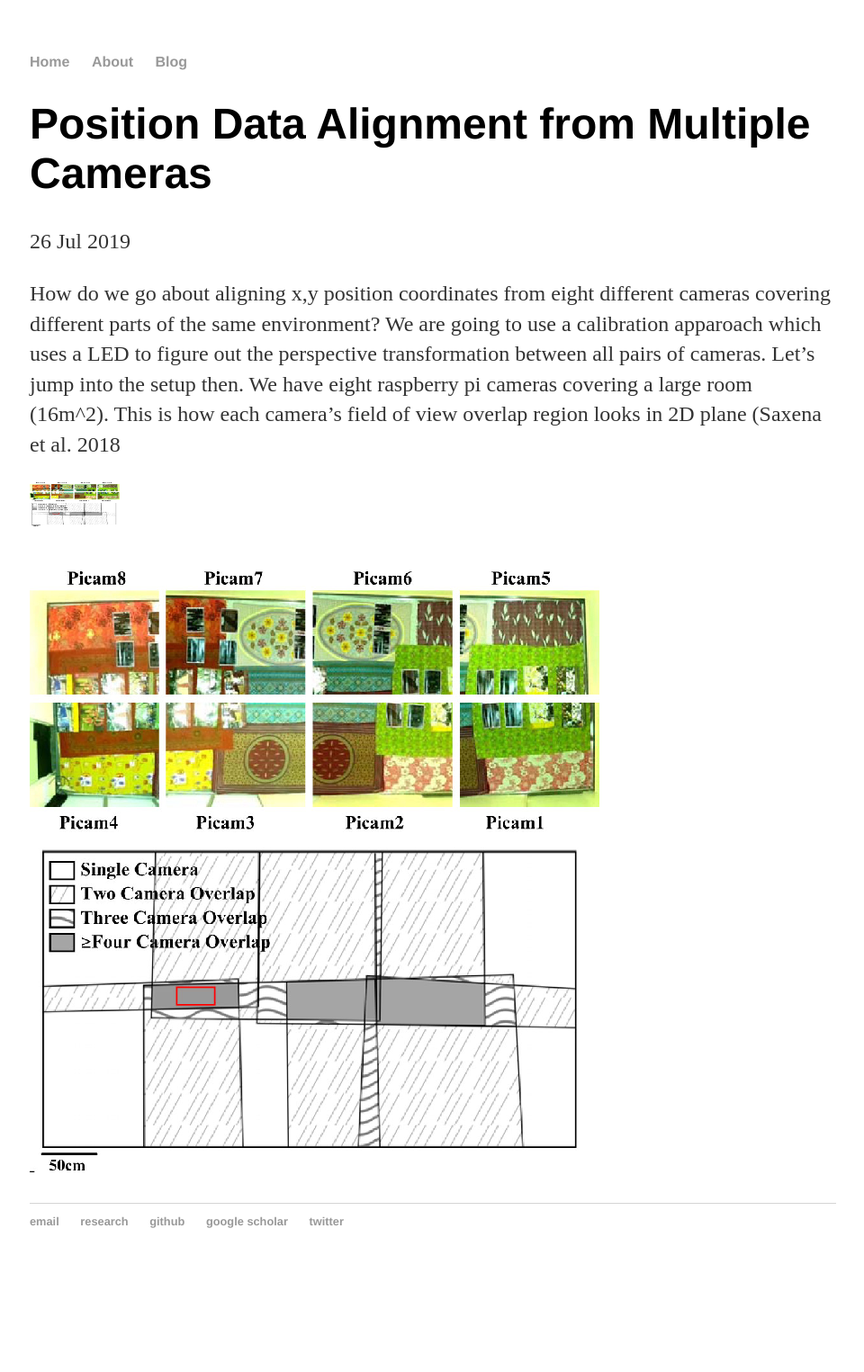
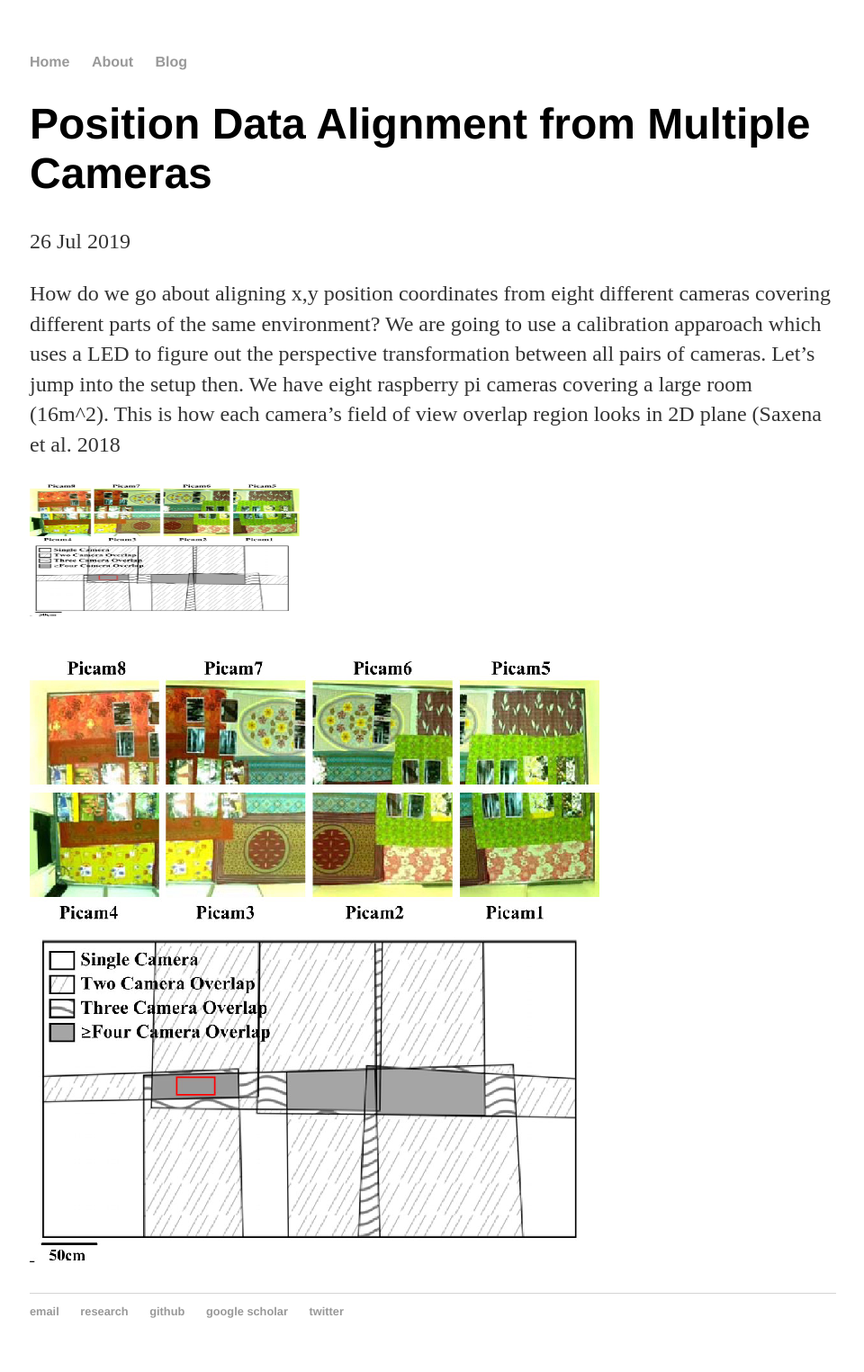
Before and after one commit to rajatsaxena/rajatsaxena.github.io, a Jekyll site: the page built from _posts/2019-07-26-Position-Data-Alignment-Multiple-Cameras.md, in a window 1280 px wide. Shown: the whole page at 90% size, without its empty margins (159-1119 px from the left). Built offline with Jekyll 4.4.1, drawn with Linux system fonts in a browser that asks for light colours; comment, search, counter and statistics services are not loaded; before the commit the page ends 1425 px from its top, so only the background shows below that.

Commit message:
Update 2019-07-26-Position-Data-Alignment-Multiple-Cameras.md

```diff
--- a/_posts/2019-07-26-Position-Data-Alignment-Multiple-Cameras.md
+++ b/_posts/2019-07-26-Position-Data-Alignment-Multiple-Cameras.md
@@ -7,6 +7,6 @@ date: 2019-07-26
 How do we go about aligning x,y position coordinates from eight different cameras covering different parts of the same environment? We are going to use a
 calibration apparoach which uses a LED to figure out the perspective transformation between all pairs of cameras. Let's jump into the setup then. We have eight raspberry pi cameras covering a large room (16m^2). This is how each camera's field of view overlap region looks in 2D plane (Saxena et al. 2018
 
-<img src="https://rajatsaxena.github.io//images//CameraFOV.png" width="100" height="50">
+<img src="https://rajatsaxena.github.io//images//CameraFOV.png" width="300" height="150">
 
 ![Camera FOV](https://rajatsaxena.github.io//images//CameraFOV.png)
```
